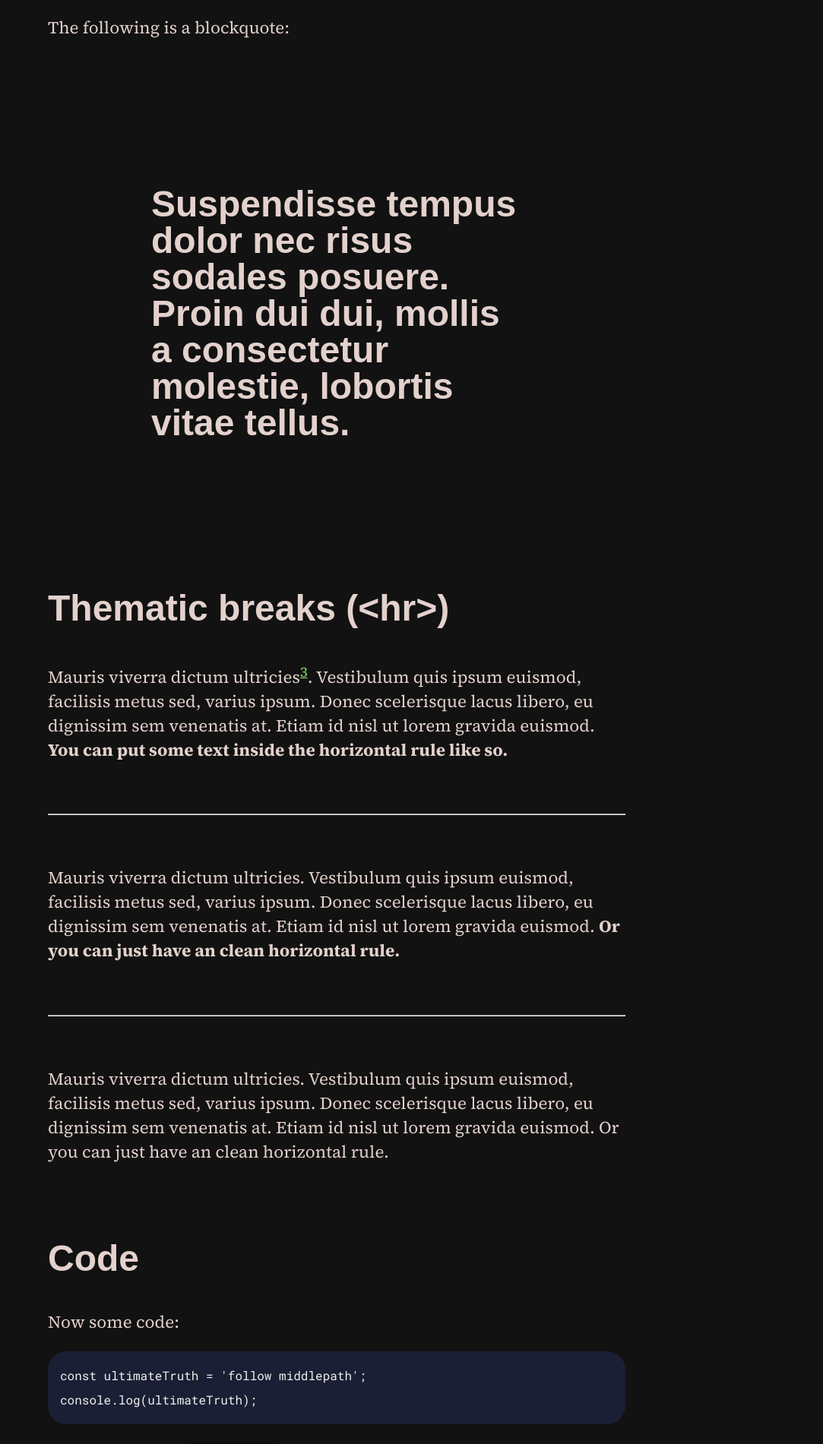
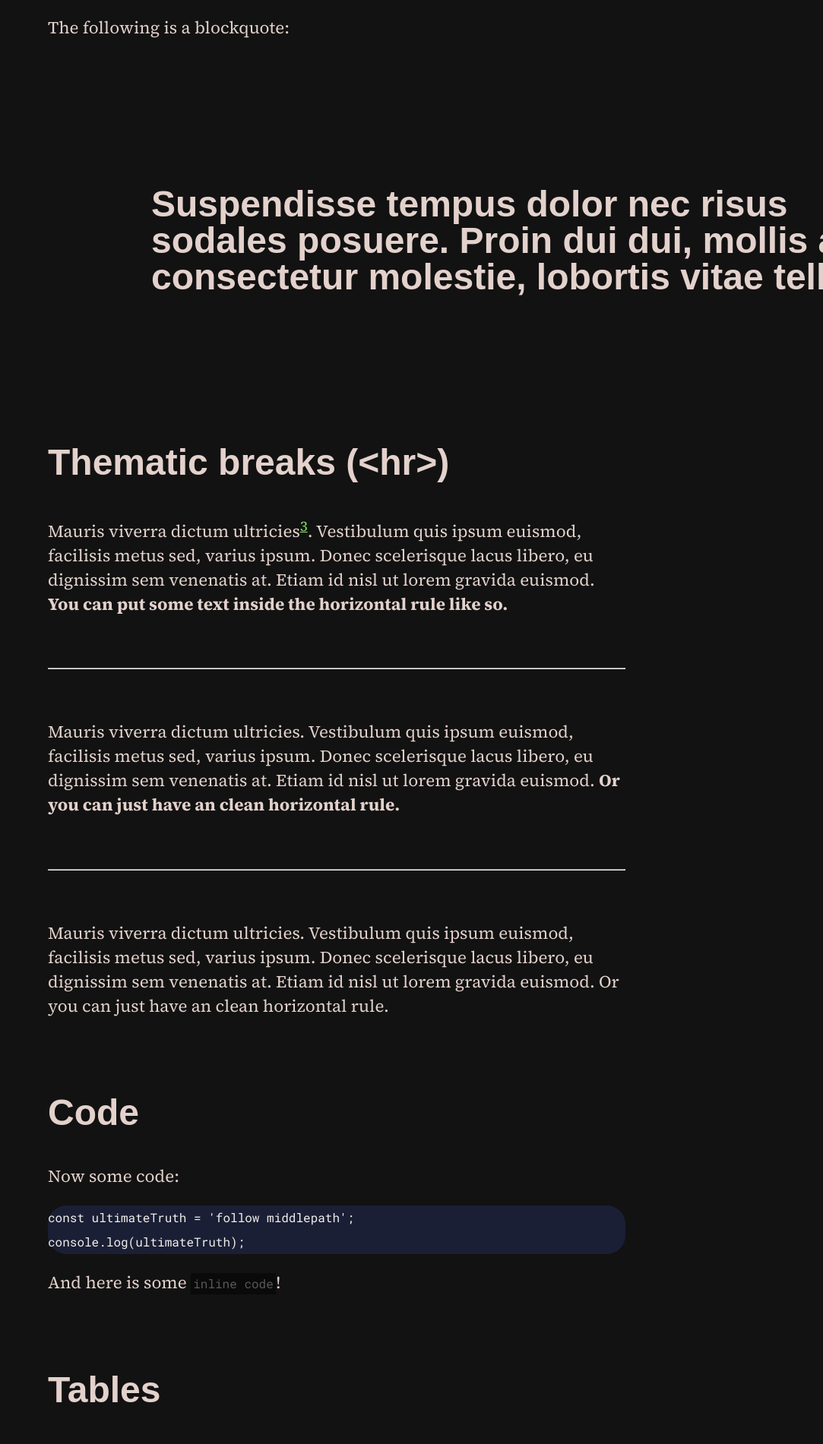
Before and after one commit to scherrer-txt/bts, a Jekyll site: the page built from _posts/2024-03-21-overview-post.md, in a window 1280 px wide. Shown: the part 2741-4642 px from the top of the page at 76% size, without its empty margins (197-1280 px from the left). Built offline with Jekyll 4.4.1, drawn with Linux system fonts in a browser that asks for light colours; some web fonts are replaced.

Commit message:
Update moonwalk.scss

```diff
--- a/_sass/moonwalk.scss
+++ b/_sass/moonwalk.scss
@@ -97,11 +97,11 @@ table, th, td {
   padding: 0.4em;
 }
 
-div.highlighter-rouge pre code, pre code.highlighter-rouge {
-  display: block;
-  overflow-x: auto;
-  padding: 1em;
-}
+//div.highlighter-rouge pre code, pre code.highlighter-rouge {
+  //display: block;
+  //overflow-x: auto;
+  //padding: 1em;
+//}
 
 blockquote {
   font-family: "roc-grotesk-wide", sans-serif;
@@ -110,6 +110,7 @@ blockquote {
   line-height: 3rem;
   margin-top: 2em;
   padding: 2em;
+  width: 130%;
 
   p { margin: 0; }
 }
@@ -175,8 +176,7 @@ p, strong, b, em, small, li, hr, table, figcaption {
   border-radius: 25px;
 }
 blockquote {
-  background-color: var(--bg);
-  border: 1px var(--border) solid;
+  border: 0px var(--border) solid;
 }
 a {
   color: var(--links);
```
